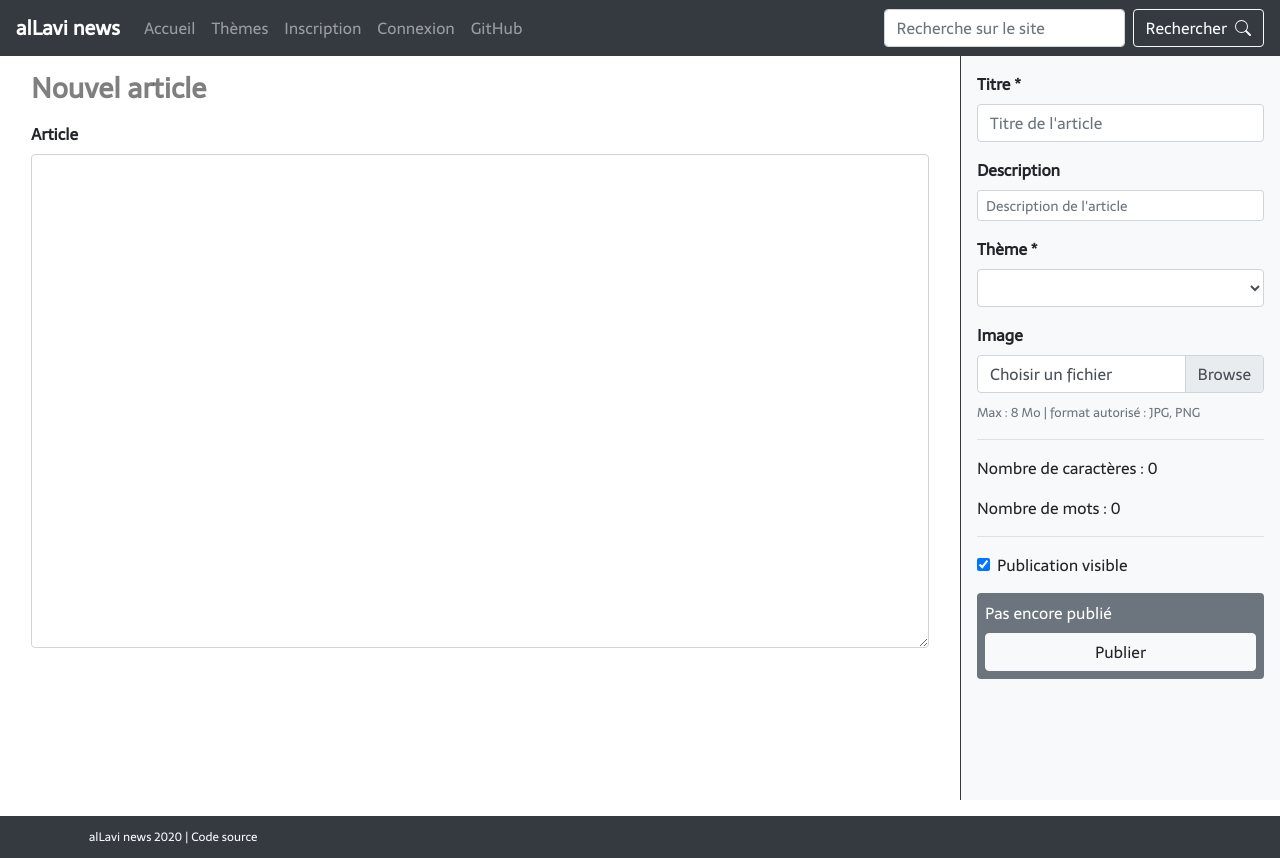
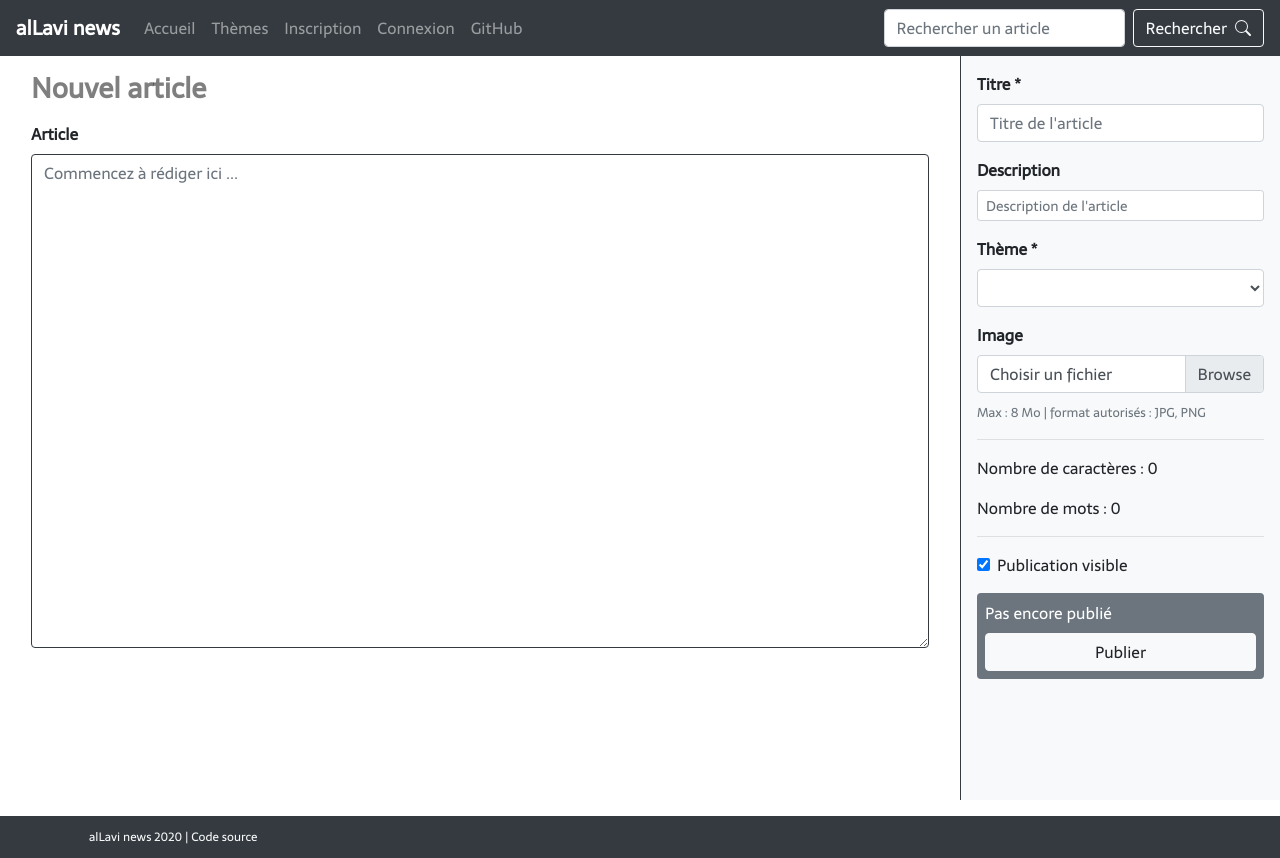
Before and after one commit to alexlabuz/alvnews, a PHP site: template src/view/editor.html.twig in a window 1280 px wide. Run offline with PHP 8.4, Linux system fonts and the light colour scheme; the template is opened without the code that fills it, so the values that code supplies are empty; some libraries are stand-ins or nearby versions.

Commit message:
Quelques améliorations

```diff
--- a/src/view/base.html.twig
+++ b/src/view/base.html.twig
@@ -58,7 +58,7 @@
 			</li>
 		</ul>
 		<form class="form-inline my-2 my-lg-0 form-search" method="POST" action="?page=search">
-			<input class="form-control mr-sm-2 input-search" type="search" placeholder="Recherche sur le site" name="search" aria-label="Search">
+			<input class="form-control mr-sm-2 input-search" type="search" placeholder="Rechercher un article" name="search" aria-label="Search">
 			<button class="btn btn-outline-light my-2 my-sm-0" name="btRecherche" type="submit">Rechercher
 			<svg width="1em" height="1em" viewBox="0 0 16 16" class="bi bi-search mb-1 ml-1" fill="currentColor" xmlns="http://www.w3.org/2000/svg">
 				<path fill-rule="evenodd" d="M10.442 10.442a1 1 0 0 1 1.415 0l3.85 3.85a1 1 0 0 1-1.414 1.415l-3.85-3.85a1 1 0 0 1 0-1.415z"/>
--- a/src/view/editor.html.twig
+++ b/src/view/editor.html.twig
@@ -42,7 +42,7 @@ html, body, .baseDiv{height:100%}
 		<!-- INPUT ARTICLE -->
 		<div class="form-group m-sm-3">
 			<label for="article"><b>Article</b></label>
-			<textarea class="form-control" id="article" name="contenu" rows="20">{{article.contenu}}</textarea>
+			<textarea class="form-control border border-dark" id="article" placeholder="Commencez à rédiger ici ..." name="contenu" rows="20">{{article.contenu}}</textarea>
 		</div>
 
 	</div>
@@ -81,7 +81,7 @@ html, body, .baseDiv{height:100%}
 			<input type="file" class="custom-file-input" id="image" name="image" style="display:none;">
 			<label class="custom-file-label" for="image">Choisir un fichier</label>
 		</div>
-		<p class="m-0"><small class="text-muted">Max : 8 Mo | format autorisé : JPG, PNG</small></p>
+		<p class="m-0"><small class="text-muted">Max : 8 Mo | format autorisés : JPG, PNG</small></p>
 
 		<hr>
 
--- a/src/view/updateUser.html.twig
+++ b/src/view/updateUser.html.twig
@@ -46,7 +46,7 @@
 				<input type="file" class="custom-file-input" id="image" name="image" style="display:none;">
 				<label class="custom-file-label" for="image">Choisir un fichier</label>
 			</div>
-			<p class="m-0"><small class="text-muted">Max : 8 Mo | format autorisé : JPG, PNG.</small></p>
+			<p class="m-0"><small class="text-light">Max : 8 Mo | format autorisés : JPG, PNG.</small></p>
 
 		</div>
 
```
